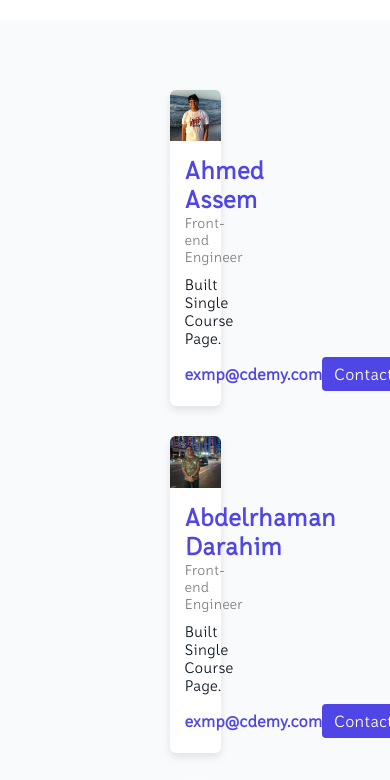
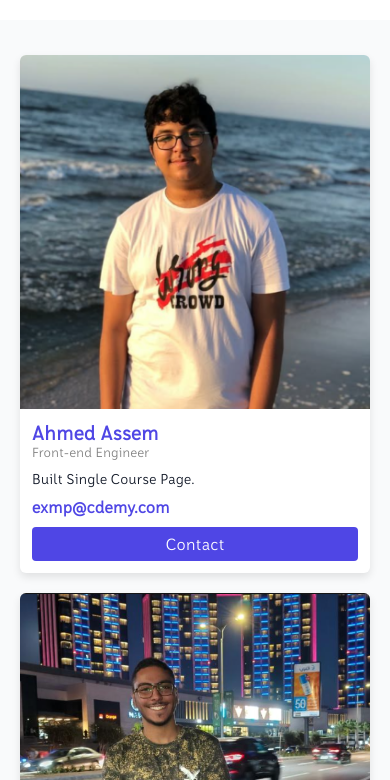
Before and after one commit to MohamedAmr26/Simple-Courses-Frontend, a plain HTML site: page About Page/index.html in a window 390 px wide. Shown: the part 56-836 px from the top of the page. Drawn offline with Linux system fonts and the light colour scheme.

Commit message:
Refactor team styles for better layout and responsiveness
Updated styles for team container and cards to improve layout and responsiveness.

```diff
--- a/About Page/style.css
+++ b/About Page/style.css
@@ -2,7 +2,7 @@
     width: 90%;
     margin: 40px auto;
     display: flex;
-            justify-content: space-between;
+    justify-content: space-evenly;
     flex-wrap: wrap;
     min-height: 100vh;
     padding: 30px 150px;
@@ -13,7 +13,7 @@
     flex-direction: column;
     justify-content: space-between;
     background-color: white;
-            width: 32%;
+    width: 350px;
     margin-bottom: 30px;
     border-radius: 6px;
     box-shadow: 0 4px 8px rgba(0,0,0,0.1);
@@ -48,11 +48,14 @@
     display: flex;
     justify-content: space-between;
     align-items: center;
+    flex-wrap: wrap;
+    gap: 10px;
 }
 
 .contact {
     font-weight: bold;
     color: var(--primary);
+    word-break: break-word;
 }
 
 button, .team-footer a {
@@ -70,14 +73,88 @@
     background-color: #2e259f;
 }
 
-        @media (max-width: 900px) {
+/* Tablet and smaller desktop screens */
+@media (max-width: 1200px) {
+    .team-container {
+        padding: 30px 50px;
+    }
+
     .team-card {
-                width: 48%;
+        width: 320px;
     }
 }
 
-        @media (max-width: 600px) {
+/* Tablet screens */
+@media (max-width: 900px) {
+    .team-container {
+        padding: 30px 30px;
+        width: 95%;
+    }
+
+    .team-card {
+        width: 48%;
+        min-width: 280px;
+    }
+}
+
+/* Small tablet screens */
+@media (max-width: 700px) {
+    .team-container {
+        padding: 20px 20px;
+    }
+
     .team-card {
         width: 100%;
+        max-width: 400px;
     }
 }
+
+/* Mobile screens */
+@media (max-width: 600px) {
+    .team-container {
+        padding: 20px 15px;
+        margin: 20px auto;
+    }
+
+    .team-card {
+        width: 100%;
+        margin-bottom: 20px;
+    }
+
+    .team-content h2 {
+        font-size: 1.3em;
+    }
+
+    .team-footer {
+        flex-direction: column;
+        align-items: flex-start;
+    }
+
+    .team-footer a {
+        width: 100%;
+        text-align: center;
+    }
+}
+
+/* small mobile screens */
+@media (max-width: 400px) {
+    .team-container {
+        padding: 15px 10px;
+    }
+
+    .team-content {
+        padding: 12px;
+    }
+
+    .team-content h2 {
+        font-size: 1.2em;
+    }
+
+    .role {
+        font-size: 13px;
+    }
+
+    .bio {
+        font-size: 14px;
+    }
+}
```
Lines whose indentation alone changed are shown as unchanged.
